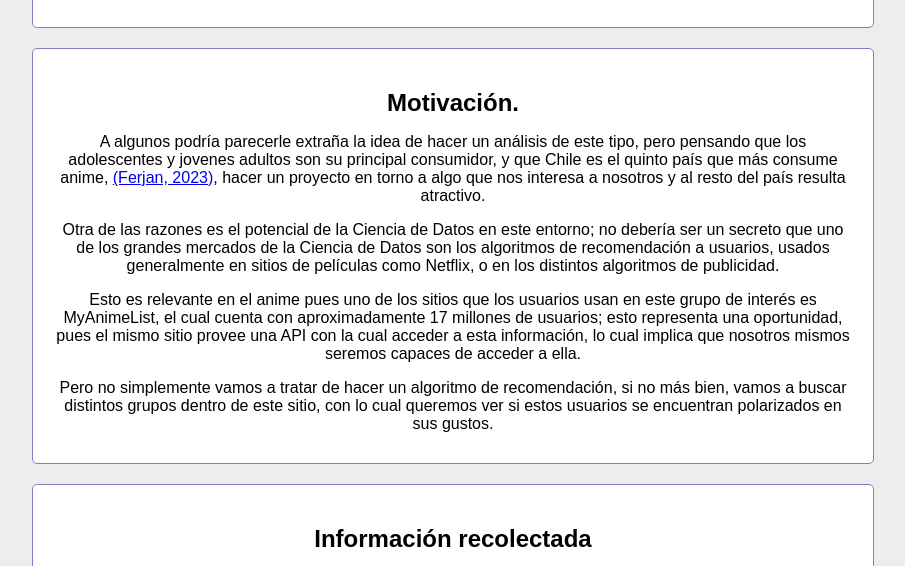
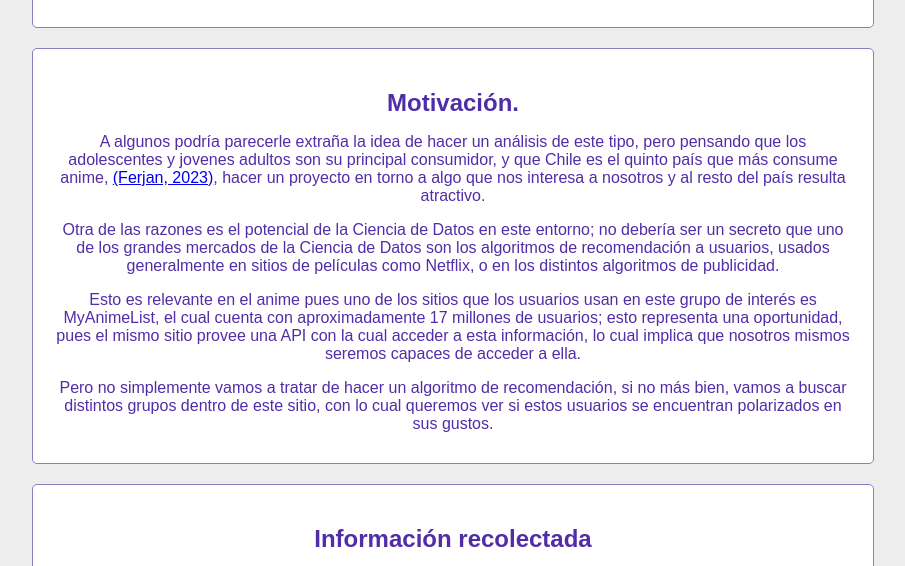
Before and after one commit to VAMarques/Pagina-Proyecto-12, a plain HTML site: page index.html in a window 1280 px wide. Shown: the part 178-744 px from the top of the page, without its empty margins (187-1092 px from the left). Drawn offline with Linux system fonts and the light colour scheme.

Commit message:
Add color styles to the background and text

```diff
--- a/index.html
+++ b/index.html
@@ -12,6 +12,7 @@
             margin: 0;
             padding: 0;
             background-color: #EDEDED;
+            color: #333;
         }
 
         header,
@@ -55,6 +56,7 @@
         p,
         li {
             margin-bottom: 10px;
+            color: #512DA8
         }
     </style>
 </head>
```
